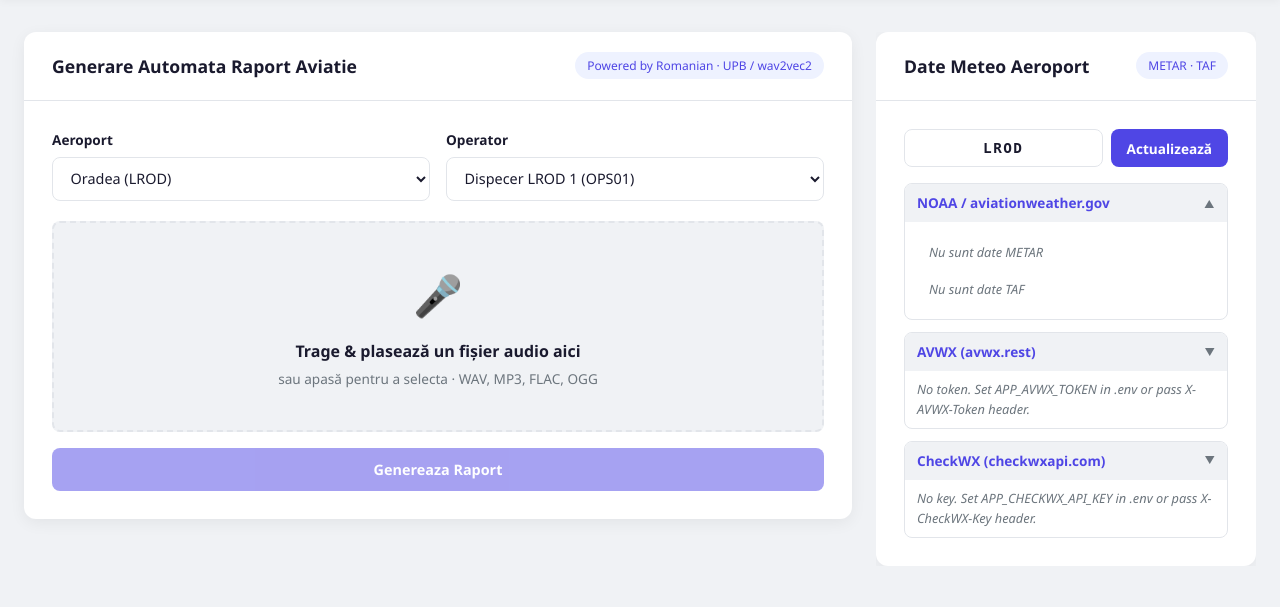
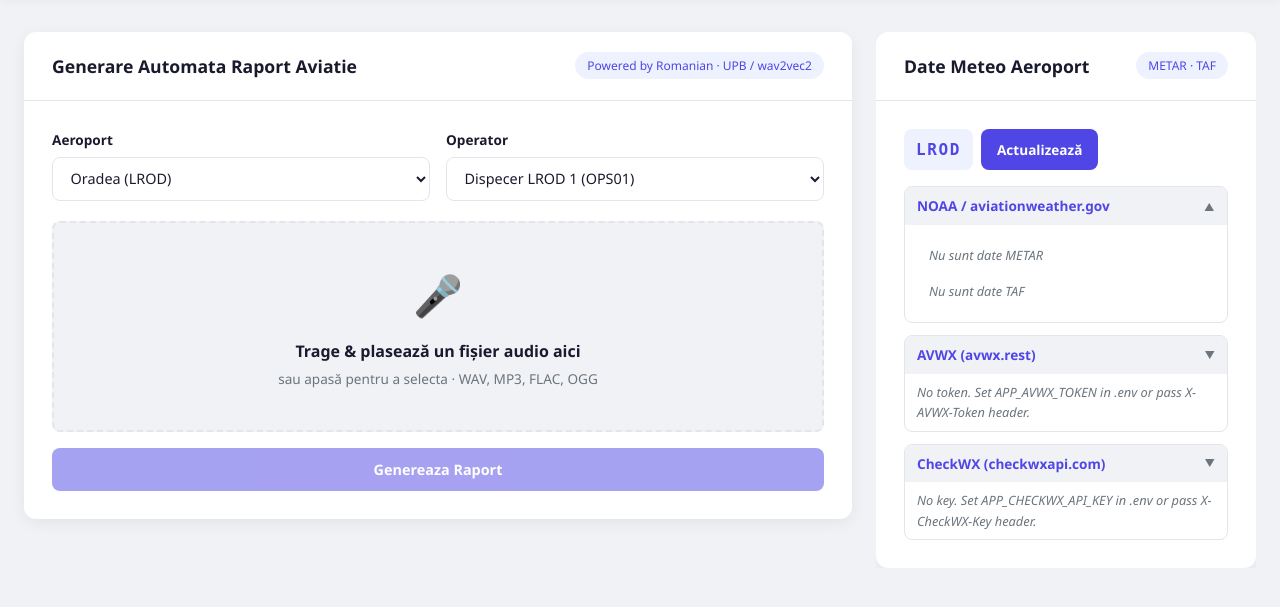
Before and after one commit to Eric-Brindusescu/SSNS, a FastAPI app: page / in a window 1280 px wide. Shown: the part 76-683 px from the top of the page. Run offline with FastAPI, Linux system fonts and the light colour scheme; data that the repository does not hold is empty.

Commit message:
Sync weather widget with airport dropdown
Weather widget now uses the airport selected in the report dropdown
instead of a separate ICAO text input. Changing the airport auto-
refreshes weather data.

Co-Authored-By: Claude Opus 4.6 <noreply@anthropic.com>

```diff
--- a/server/app/templates/index.html
+++ b/server/app/templates/index.html
@@ -157,8 +157,7 @@
                 </div>
                 <div class="card-body">
                     <div class="weather-input-row">
-                        <input type="text" id="icao-input" value="LROD" placeholder="Cod ICAO"
-                               maxlength="4" class="icao-input" spellcheck="false" autocomplete="off">
+                        <span id="weather-icao-label" class="weather-icao-label">LROD</span>
                         <button type="button" id="weather-fetch" class="btn btn-primary weather-fetch-btn">
                             Actualizeaz&#259;
                         </button>
--- a/server/static/css/style.css
+++ b/server/static/css/style.css
@@ -653,14 +653,15 @@ input[type="text"]:focus,
     margin-bottom: 1rem;
 }
 
-.icao-input {
-    width: 90px;
-    text-transform: uppercase;
+.weather-icao-label {
     font-family: var(--mono);
     font-weight: 700;
     font-size: 1rem;
-    text-align: center;
     letter-spacing: 0.1em;
+    color: var(--primary);
+    padding: 0.5rem 0.75rem;
+    background: var(--primary-light);
+    border-radius: var(--radius-sm);
 }
 
 .weather-fetch-btn {
--- a/server/static/js/app.js
+++ b/server/static/js/app.js
@@ -1,5 +1,5 @@
 /* ── Weather Widget ──────────────────────────────── */
-const wxIcaoInput   = document.getElementById('icao-input');
+const wxIcaoLabel   = document.getElementById('weather-icao-label');
 const wxFetchBtn    = document.getElementById('weather-fetch');
 const wxLoading     = document.getElementById('weather-loading');
 const wxError       = document.getElementById('weather-error');
@@ -175,14 +175,9 @@ function wxRenderSource(src) {
 }
 
 async function fetchWeather() {
-    const icao = wxIcaoInput.value.trim().toUpperCase();
-    if (!icao || icao.length !== 4) {
-        wxError.textContent = 'Introduceți un cod ICAO valid (4 litere).';
-        wxError.classList.remove('hidden');
-        return;
-    }
+    const icao = document.getElementById('airport-select').value;
+    wxIcaoLabel.textContent = icao;
 
-    wxIcaoInput.value = icao;
     wxError.classList.add('hidden');
     wxResults.classList.add('hidden');
     wxLoading.classList.remove('hidden');
@@ -208,12 +203,6 @@ async function fetchWeather() {
 }
 
 wxFetchBtn.addEventListener('click', fetchWeather);
-wxIcaoInput.addEventListener('keydown', e => {
-    if (e.key === 'Enter') {
-        e.preventDefault();
-        fetchWeather();
-    }
-});
 
 // Auto-fetch on page load
 fetchWeather();
@@ -230,9 +219,10 @@ fetch('/api/airports')
     .catch(() => {});
 
 airportSelect.addEventListener('change', () => {
-    if (!airportsData) return;
+    // Update operators dropdown
+    if (airportsData) {
         const airport = airportsData[airportSelect.value];
-    if (!airport) return;
+        if (airport) {
             operatorSelect.innerHTML = '';
             airport.operators.forEach(op => {
                 const option = document.createElement('option');
@@ -241,6 +231,10 @@ airportSelect.addEventListener('change', () => {
                 if (op.code === airport.default_operator) option.selected = true;
                 operatorSelect.appendChild(option);
             });
+        }
+    }
+    // Auto-refresh weather for the newly selected airport
+    fetchWeather();
 });
 
 /* ── Navigation ───────────────────────────────────── */
```
Lines whose indentation alone changed are shown as unchanged.
